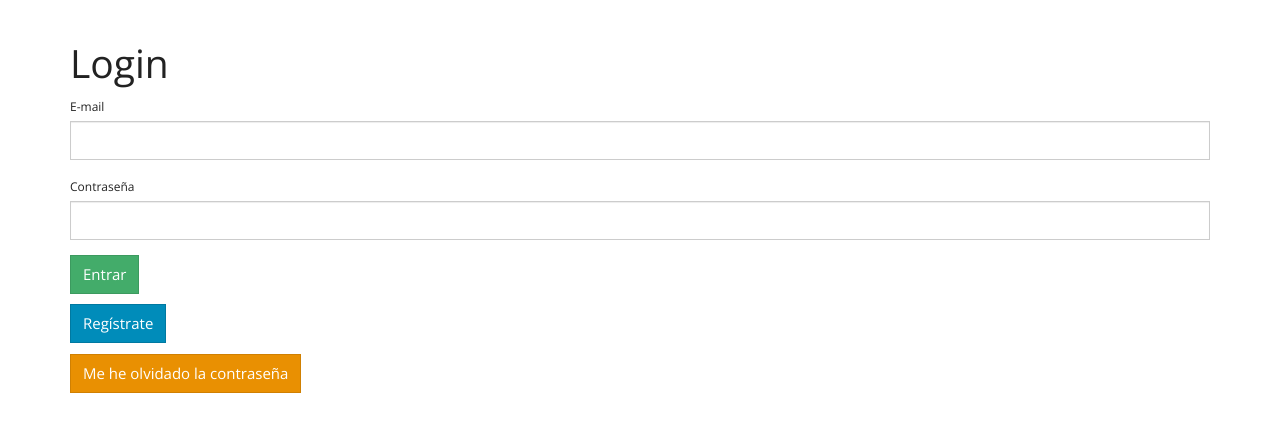
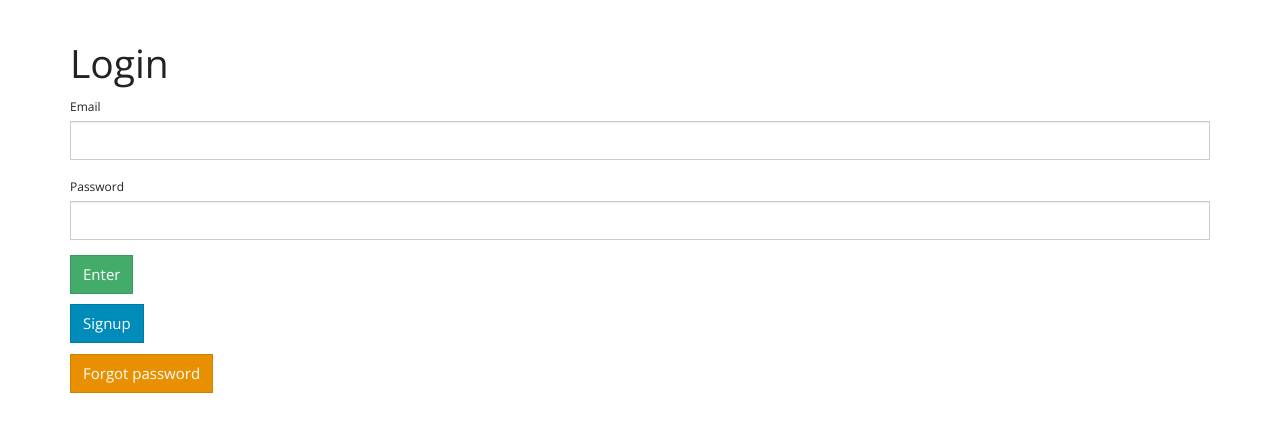
Before and after one commit to jstacoder/flask-login-example, a Flask app: page /login in a window 1280 px wide. Shown: the part 45-477 px from the top of the page. Run offline with Flask 2, Linux system fonts and the light colour scheme; some libraries are stand-ins or nearby versions.

Commit message:
Update texts and Fixbugs

```diff
--- a/app.py
+++ b/app.py
@@ -4,8 +4,8 @@ from functools import wraps
 from forms import LoginForm, SignupForm, EmailResetPasswordForm, ResetPasswordForm
 from models import db, User
 from flask_mail import Mail, Message
-import uuid
-import crypt
+from uuid import uuid4
+from crypt import crypt, mksalt, METHOD_SHA512
 
 # CONFIGURATIONS
 # Flask
@@ -59,9 +59,13 @@ def signup():
     '''
     form = SignupForm()
     if form.validate_on_submit():
-        if User.query.filter_by(email=form.email.data).all():
+        if not User.query.filter_by(email=form.email.data).all():
             my_user = User()
             form.populate_obj(my_user)
+            # Encrypt password
+            my_user.password = crypt(
+                form.password.data, mksalt(METHOD_SHA512)
+            )
             db.session.add(my_user)
             # Prepare the account activation email
             msg = Message(
@@ -69,15 +73,15 @@ def signup():
                 sender='no-repy@' + getenv('DOMAIN'),
                 recipients=[my_user.email]
                 )
-            link = 'http://' + getenv('DOMAIN') + url_for('activate_account')
+            link = 'http://' + getenv('DOMAIN') + url_for('activate_account', token=my_user.token)
             msg.body = render_template(
                 'emails/activate.txt', username=my_user.username,
-                token=link + my_user.token
+                token=link
                 )
             msg.html = render_template(
                 'emails/activate.html',
                 username=my_user.username,
-                token=link + my_user.token
+                token=link
                 )
             try:
                 # Save new User
@@ -128,13 +132,16 @@ def forgot_password():
         my_user = User.query.filter_by(email=form.email.data).first()
         if my_user:
             # Generate new token
-            token = str(uuid.uuid4()).replace('-', '')
+            token = str(uuid4()).replace('-', '')
             # Update user token
             my_user.token = token
             db.session.add(my_user)
             db.session.commit()
             # Send email with token
-            link = 'http://' + getenv('DOMAIN') + url_for('update_password')
+            link = 'http://' + getenv('DOMAIN') + url_for(
+                    'update_password',
+                    email=my_user.email, token=token
+                    )
             msg = Message(
                 'Recover password',
                 sender='no-repy@' + getenv('DOMAIN'),
@@ -142,12 +149,12 @@ def forgot_password():
                 )
             msg.body = render_template(
                 'emails/forgot_password.txt', username=my_user.username,
-                token=link + my_user.token
+                token=link
                 )
             msg.html = render_template(
                 'emails/forgot_password.html',
                 username=my_user.username,
-                token=link + my_user.token
+                token=link
                 )
             mail.send(msg)
             flash('''
@@ -172,8 +179,8 @@ def update_password(email, token):
     if my_user:
         if form.validate_on_submit():
             # Encrypt password
-            my_user.password = crypt.crypt(
-                    form.password.data, crypt.mksalt(crypt.METHOD_SHA512)
+            my_user.password = crypt(
+                    form.password.data, mksalt(METHOD_SHA512)
                     )
             # Update password
             db.session.add(my_user)
@@ -194,9 +201,9 @@ def login():
     if form.validate_on_submit():
         # Validate email and password
         email = form.email.data
-        password = crypt.crypt(
-                form.password.data, crypt.mksalt(crypt.METHOD_SHA512)
-                )
+        password = crypt(
+            form.password.data, mksalt(METHOD_SHA512)
+            )
         my_user = User.query.filter_by(email=email, password=password).first()
         if my_user:
             # Login de usuario
--- a/forms.py
+++ b/forms.py
@@ -2,23 +2,91 @@ from flask_wtf import FlaskForm
 from wtforms import StringField, PasswordField, BooleanField
 from wtforms.validators import DataRequired, Email, Length, EqualTo
 
+
 class LoginForm(FlaskForm):
-    email = StringField('E-mail', validators=[DataRequired('Necesito un E-mail'), Email('Debe tener un formato válido')])
-    password = PasswordField('Contraseña', validators=[DataRequired('No me has indicado una contraseña')])
+    '''
+    Form Login
+    '''
+    email = StringField(
+        'Email',
+        validators=[
+            DataRequired(),
+            Email()
+            ]
+        )
+    password = PasswordField(
+        'Password',
+        validators=[
+            DataRequired()
+            ]
+        )
 
 
 class SignupForm(FlaskForm):
-    username = StringField('Nombre de usuario', validators=[DataRequired('Debes indicarnos un nombre de usuario'), Length(5, 30, 'Debe estar entre 5 y 30 carácteres')])
-    email = StringField('E-mail', validators=[DataRequired('Necesito un E-mail'), Email('Debe tener un formato válido'), Length(1, 254, 'Es demasiado largo')])
-    password = PasswordField('Contraseña', validators=[DataRequired('No me has indicado una contraseña'), EqualTo('password_confirm', 'No coinciden las contraseñas')])
-    password_confirm = PasswordField('Repetir contraseña')
-    accept_tos = BooleanField('Aceptar condiciones', validators=[DataRequired('Necesito que aceptes mis condiciones. Aqui mando yo.')])
+    '''
+    Form signup
+    '''
+    username = StringField(
+        'Username',
+        validators=[
+            DataRequired(),
+            Length(5, 30, '''
+            You can not have less than 5 characters or more 30.
+            ''')
+            ]
+        )
+    email = StringField(
+        'Email',
+        validators=[
+            DataRequired(),
+            Email(),
+            Length(1, 254, 'Too long.')
+            ]
+        )
+    password = PasswordField(
+        'Password',
+        validators=[
+            DataRequired(),
+            EqualTo(
+                'password_confirm',
+                'Passwords are not the same.'
+                )
+            ]
+        )
+    password_confirm = PasswordField('Repeat password')
+    accept_tos = BooleanField(
+        'I accept the terms and conditions.',
+        validators=[
+            DataRequired('Please accept the terms and conditions.')
+            ]
+        )
 
 
 class EmailResetPasswordForm(FlaskForm):
-    email = StringField('E-mail', validators=[DataRequired('Necesito un E-mail'), Email('Debe tener un formato válido')])
+    '''
+    Form send email reset password
+    '''
+    email = StringField(
+        'Email',
+        validators=[
+            DataRequired(),
+            Email()
+            ]
+        )
 
 
 class ResetPasswordForm(FlaskForm):
-    password = PasswordField('Contraseña', validators=[DataRequired('No me has indicado una contraseña'), EqualTo('password_confirm', 'No coinciden las contraseñas')])
-    password_confirm = PasswordField('Repetir contraseña')
+    '''
+    Form update password
+    '''
+    password = PasswordField(
+        'Password',
+        validators=[
+            DataRequired(),
+            EqualTo(
+                'password_confirm',
+                'Passwords are not the same.'
+                )
+            ]
+        )
+    password_confirm = PasswordField('Repeat password')
--- /dev/null
+++ b/templates/helpers/_forms.html
@@ -0,0 +1,19 @@
+{% macro generate_fields(form) -%}
+	{% for field in form %}
+		{% if field.type != 'CSRFTokenField' %}
+			<div class="form-group{%if field.errors %} has-error{% endif %}">
+			{{ field.label }}
+			{% if field.type in ('StringField', 'PasswordField')  %}
+				{{ field(class='form-control') }}
+			{% else %}
+				{{ field() }}
+			{% endif %}
+			{% for error in field.errors %}
+				<span class="help-block">{{ error }}</span>
+			{% endfor %}
+			</div>
+		{% else %}
+			{{ field() }}
+		{% endif %}
+	{% endfor %}
+{%- endmacro %}
--- a/templates/layouts/master.html
+++ b/templates/layouts/master.html
@@ -1,9 +1,10 @@
+{% from 'helpers/_forms.html' import generate_fields with context %}
 <!DOCTYPE html>
 <html>
 	<head>
 		<meta charset="utf-8" />
 		<meta name="viewport" content="width=device-width, initial-scale=1">
-		<title>{% block title %}{% endblock %} | Login example</title>
+		<title>{% block title %}{% endblock %} | Login system example</title>
 		<link rel="stylesheet" href="{{ url_for('static', filename='css/bootstrap.min.css') }}">
 	</head>
 	<body>
@@ -17,7 +18,7 @@
 				<span class="icon-bar"></span>
 				<span class="icon-bar"></span>
 			  </button>
-			  <a class="navbar-brand" href="#">Example Login</a>
+			  <a class="navbar-brand" href="/">Example Login</a>
 			</div>
 
 			<!-- Collect the nav links, forms, and other content for toggling -->
--- a/templates/web/login.html
+++ b/templates/web/login.html
@@ -4,30 +4,14 @@
 <h1>Login</h1>
 <p>
 <form action="" method="post">
-	{% for campo in form %}
-		{% if campo.type != 'CSRFTokenField' %}
-			<div class="form-group{%if campo.errors %} has-error{% endif %}">
-			{{ campo.label }}
-			{% if campo.type in ('StringField', 'PasswordField')  %}
-				{{ campo(class='form-control') }}
-			{% else %}
-				{{ campo() }}
-			{% endif %}
-			{% for error in campo.errors %}
-				<span class="help-block">{{ error }}</span>
-			{% endfor %}
-			</div>
-		{% else %}
-			{{ campo() }}
-		{% endif %}
-	{% endfor %}
-	<input type="submit" class="btn btn-success" value="Entrar">
+	{{ generate_fields(form) }}
+	<input type="submit" class="btn btn-success" value="Enter">
 </form>
 </p>
 <p>
-	<a href="{{ url_for('signup') }}" class="btn btn-primary">Regístrate</a>
+	<a href="{{ url_for('signup') }}" class="btn btn-primary">Signup</a>
 </p>
 <p>
-	<a href="{{ url_for('forgot_password') }}" class="btn btn-warning">Me he olvidado la contraseña</a>
+	<a href="{{ url_for('forgot_password') }}" class="btn btn-warning">Forgot password</a>
 </p>
 {% endblock %}
```
Also changed, not shown: models.py (+7 -8 lines), templates/emails/activate.html (+5 -5 lines), templates/emails/activate.txt (+4 -4 lines), templates/emails/forgot_password.html (+5 -5 lines), templates/emails/forgot_password.txt (+4 -3 lines), templates/web/forgot_password.html (+4 -20 lines), templates/web/signup.html (+2 -18 lines), templates/web/update_password.html (+4 -20 lines), database.sqlite, 1 other file.
